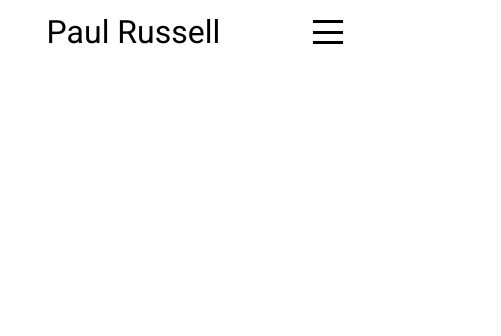
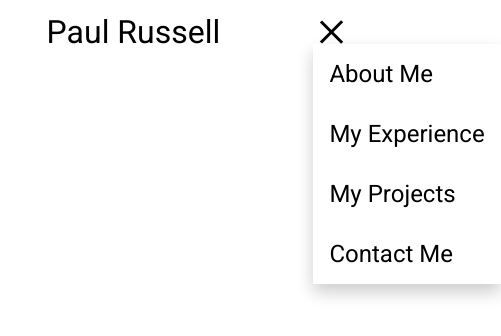
Before and after one commit to PaulR1209/portfolio-website, a website: page index.html in a window 390 px wide. Both pictures are taken after a click on the element 328 px from the left and 32 px from the top of the page. Shown: the whole page, 501 px wide, since content can reach past the window. Drawn offline with Linux system fonts and the light colour scheme.

Commit message:
fix hamburger menu bugs

```diff
--- a/assets/css/style.css
+++ b/assets/css/style.css
@@ -81,9 +81,10 @@ a:hover {
     left: 0;
     width: 100%;
     background-color: white;
-    padding: 1rem;
     box-shadow: 0px 8px 16px 0px rgba(0, 0, 0, 0.2);
     z-index: 1;
+    width: max-content;
+    white-space: nowrap;
 }
 
 #menu-links a {
@@ -93,7 +94,6 @@ a:hover {
     padding: 1rem;
     display: block;
     transition: all 0.3s ease-in-out;
-    text-align: center;
 }
 
 #menu-links li {
@@ -105,5 +105,17 @@ a:hover {
 }
 
 #menu-links.open {
-    max-height: 300px;
+    display: block;
 }
+
+#hamburger-icon.open span:first-child {
+    transform: rotate(45deg) translate(10px, 5px) ;
+}
+
+#hamburger-icon.open span:nth-child(2) {
+    opacity: 0;
+}
+
+#hamburger-icon.open span:last-child {
+    transform: rotate(-45deg) translate(10px, -5px) ;
+}
--- a/index.html
+++ b/index.html
@@ -30,11 +30,13 @@
         <span></span>
         <span></span>
       </div>
-      <div id="menu-links">
-        <li><a href="#about" onclick="toggleMenu()">About Me</a></li>
-        <li><a href="#experience" onclick="toggleMenu()">My Experience</a></li>
-        <li><a href="#projects" onclick="toggleMenu()">My Projects</a></li>
-        <li><a href="#contact" onclick="toggleMenu()">Contact Me</a></li>
+      <div>
+        <ul id="menu-links">
+          <li><a href="#about" onclick="toggleMenu()">About Me</a></li>
+          <li><a href="#experience" onclick="toggleMenu()">My Experience</a></li>
+          <li><a href="#projects" onclick="toggleMenu()">My Projects</a></li>
+          <li><a href="#contact" onclick="toggleMenu()">Contact Me</a></li>
+        </ul>
       </div>
     </div>
 
```
